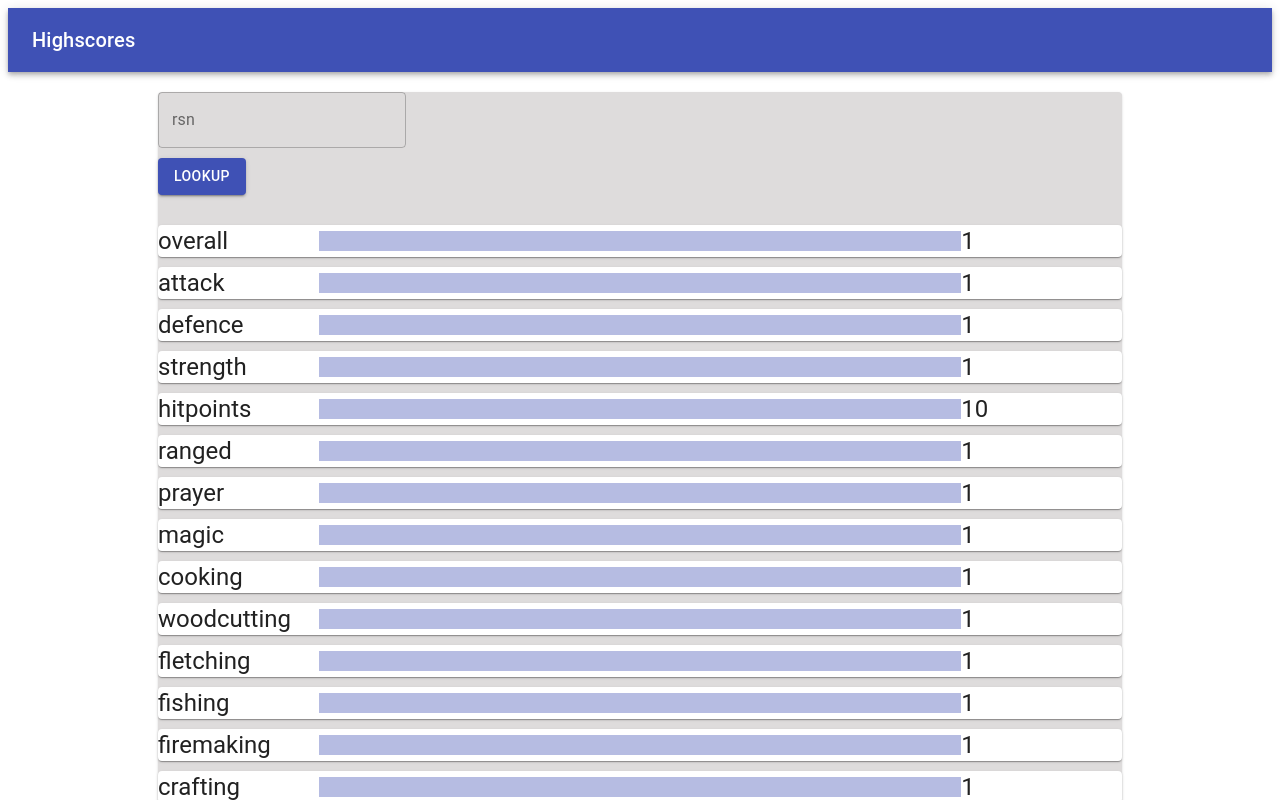
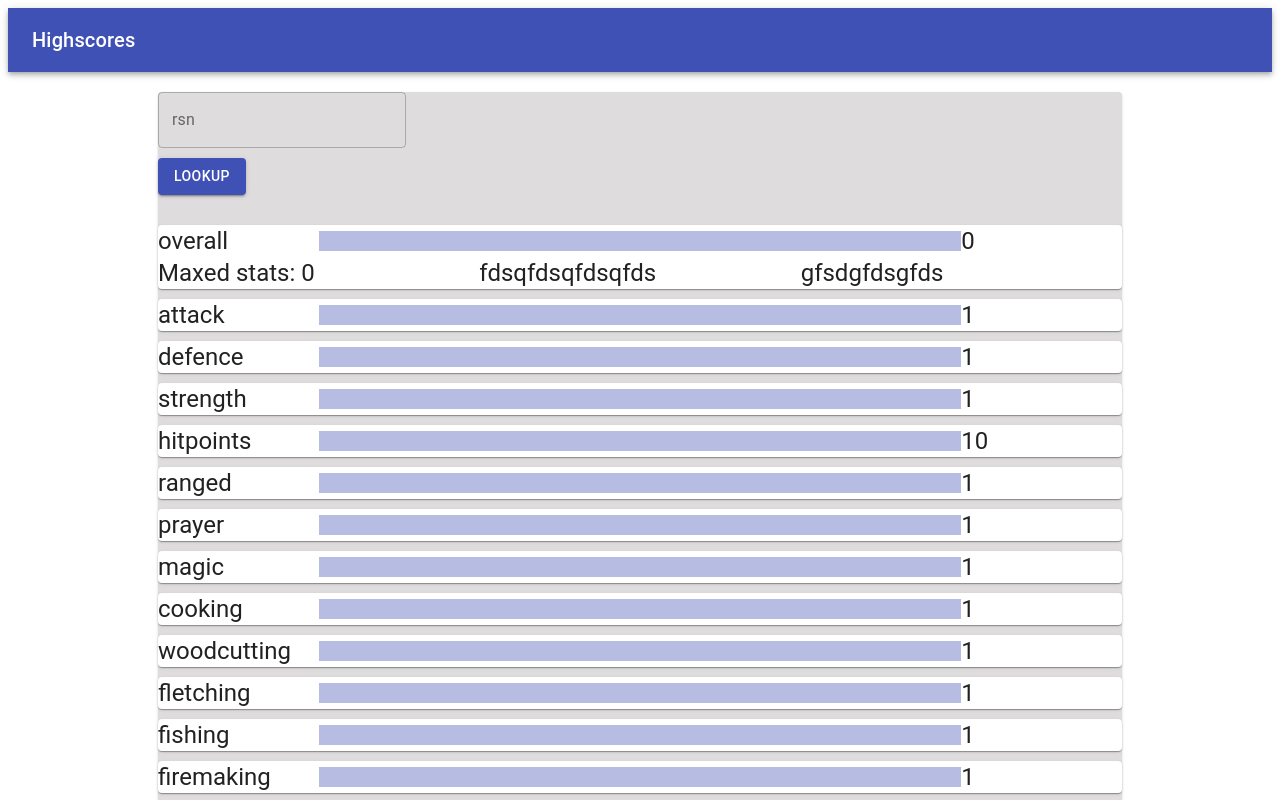
Before and after one commit to 1lander/osrshighscores, a React (Create React App) app: page / in a window 1280 px wide. Shown: the top 800 px of the page. Built offline with nearby package versions, Linux system fonts and the light colour scheme.

Commit message:
overall seperated and xp functions

```diff
--- a/src/App.js
+++ b/src/App.js
@@ -30,8 +30,10 @@ const useStyles = makeStyles((theme) => ({
 
 function App() {
 
-  let emptyPlayer = [
-      {id: 1, name: "overall", level:1, xp:0, rank:null, color: "#32a852"},
+  let emptyPlayer = {
+    overall: {id: 1, name: "overall", level:0, xp:0, rank:null, color: 'black'},
+    skills:
+    [
       {id: 2, name: "attack", level:1, xp:0, rank:null, color: "#f21202"},
       {id: 3, name: "defence", level:1, xp:0, rank:null, color: "#74e4f2"},
       {id: 4, name: "strength", level:1, xp:0, rank:null, color: "#338239"},
@@ -55,7 +57,7 @@ function App() {
       {id: 22, name: "runecraft", level:1, xp:0, rank:null, color: "#32a852"},
       {id: 23, name: "hunter", level:1, xp:0, rank:null, color: "#32a852"},
       {id: 24, name: "construction", level:1, xp:0, rank:null, color: "#32a852"}
-  ];
+  ]};
 
   const [playerData, setPlayerdata] = useState(emptyPlayer);
   const [pressed, setPressed] = useState(false);
--- a/src/components/highscore.js
+++ b/src/components/highscore.js
@@ -25,9 +25,33 @@ function formatXp(xp, scale){
         xp = 13034431
       }
         return xp/130344.31;
-    }else{
+    }else if(scale === 200){
         return xp/2000000
     }
+}
+
+function calculateOverallXp(skills){
+  let maxedSkillsxp = 0;
+  skills.map((s) => {
+    if(s.level === 99) {
+      maxedSkillsxp += 13034431;
+    }else{
+      maxedSkillsxp += s.xp;
+    }
+  })
+  return maxedSkillsxp/2997919.13
+}
+
+function skillsToMax(skills){
+  let maxedSkills = {maxed: 0, notmaxed: 0};
+  skills.map((s) => {
+    if(s.level === 99) {
+      maxedSkills.maxed++;
+    }else{
+      maxedSkills.notmaxed++;
+    }
+  })
+  return maxedSkills
 }
 
 function Sort(skills, state){
@@ -40,9 +64,7 @@ function Sort(skills, state){
 
 
 function Levelview(props){
-
       const classes = useStyles(props);
-
       return(
       <Paper style={{marginBottom: "10px"}}>
       <Grid
@@ -88,6 +110,59 @@ function Levelview(props){
     );
   }
 
+function Overallview(props){
+    const classes = useStyles(props);
+    return(
+    <Paper style={{marginBottom: "10px"}}>
+    <Grid
+        container
+        direction="row"
+        justify="flex-start"
+        alignItems="center"
+    >
+        <Grid item xs={2}>
+            <Typography variant="h5">
+                {props.name}
+            </Typography>
+        </Grid>
+        <Grid item xs={8}>
+            <LinearProgress
+                classes={{root: classes.root, barColorPrimary: classes.barColorPrimary}}
+                variant="determinate"
+                value={props.formattedXp}
+            />
+        </Grid>
+        <Grid item xs={2}>
+            <Typography variant="h5">
+                {props.level}
+            </Typography>
+        </Grid>
+    </Grid>
+    <Grid
+        container
+        direction="row"
+        justify="flex-start"
+        alignItems="center"
+    >
+        <Grid item xs>
+            <Typography variant="h5">
+                Maxed stats: {props.maxedStats.maxed}
+            </Typography>
+        </Grid>
+        <Grid item xs>
+            <Typography variant="h5">
+                fdsqfdsqfdsqfds
+            </Typography>
+        </Grid>
+        <Grid item xs>
+            <Typography variant="h5">
+                gfsdgfdsgfds
+            </Typography>
+        </Grid>
+    </Grid>
+    </Paper>
+  );
+}
 export default class Highscore extends React.Component {
 
     constructor(props){
@@ -95,7 +170,7 @@ export default class Highscore extends React.Component {
     }
 
     componentDidUpdate(){
-        console.log(Sort(this.props.playerData, 'desc'));
+        Sort(this.props.playerData.skills, 'desc');
     }
 
     componentDidMount(){
@@ -103,9 +178,21 @@ export default class Highscore extends React.Component {
     }
 
     render() {
+        const overall = this.props.playerData.overall;
+        const skills = this.props.playerData.skills;
         return(
            <div>
-               {this.props.playerData.map((s) => <Levelview key={s.id} name={s.name} level={s.level} xp={s.xp} rank={s.rank} skill={s} color={s.color}></Levelview>)}
+              <Overallview
+                key={overall.id}
+                name={overall.name}
+                level={overall.level}
+                xp={overall.xp}
+                rank={overall.rank}
+                color={overall.color}
+                formattedXp={calculateOverallXp(skills)}
+                maxedStats={skillsToMax(skills)}
+              />
+              {skills.map((s) => <Levelview key={s.id} name={s.name} level={s.level} xp={s.xp} rank={s.rank} skill={s} color={s.color} />)}
            </div>
       );
     }
--- a/src/components/searchbar.js
+++ b/src/components/searchbar.js
@@ -26,33 +26,33 @@ export default class RsnForm extends React.Component {
           }
         }).then(data => {
             let s = data.main.skills;
-            //console.log(data.main);
-            this.props.setPlayerdata([
-                {id: 1, name: "overall", level:s.overall.level, xp:s.overall.xp, rank:s.overall.rank, color: "#32a852"},
-                {id: 2, name: "attack", level:s.attack.level, xp:s.attack.xp, rank:s.attack.rank, color: "#ff1e1e"},
-                {id: 3, name: "defence", level:s.defence.level, xp:s.defence.xp, rank:s.defence.rank, color: "#3251ff"},
-                {id: 4, name: "strength", level:s.strength.level, xp:s.strength.xp, rank:s.strength.rank, color: "#187c22"},
-                {id: 5, name: "hitpoints", level:s.hitpoints.level, xp:s.hitpoints.xp, rank:s.hitpoints.rank, color: "#f2f2f2"},
-                {id: 6, name: "ranged", level:s.ranged.level, xp:s.ranged.xp, rank:s.ranged.rank, color: "#187c22"},
-                {id: 7, name: "prayer", level:s.prayer.level, xp:s.prayer.xp, rank:s.prayer.rank, color: "#f2f2f2"},
-                {id: 8, name: "magic", level:s.magic.level, xp:s.magic.xp, rank:s.magic.rank, color: "#f2f2f2"},
-                {id: 9, name: "cooking", level:s.cooking.level, xp:s.cooking.xp, rank:s.cooking.rank, color: "#622a7c"},
-                {id: 10, name: "woodcutting", level:s.woodcutting.level, xp:s.woodcutting.xp, rank:s.woodcutting.rank, color: "#3f2905"},
-                {id: 11, name: "fletching", level:s.fletching.level, xp:s.fletching.xp, rank:s.fletching.rank, color: "#187c22"},
-                {id: 12, name: "fishing", level:s.fishing.level, xp:s.fishing.xp, rank:s.fishing.rank, color: "#3251ff"},
-                {id: 13, name: "firemaking", level:s.firemaking.level, xp:s.firemaking.xp, rank:s.firemaking.rank, color: "#ff7b23"},
-                {id: 14, name: "crafting", level:s.crafting.level, xp:s.crafting.xp, rank:s.crafting.rank, color: "#3f2905"},
-                {id: 15, name: "smithing", level:s.smithing.level, xp:s.smithing.xp, rank:s.smithing.rank, color: "#3f2905"},
-                {id: 16, name: "mining", level:s.mining.level, xp:s.mining.xp, rank:s.mining.rank, color: "#3f2905"},
-                {id: 17, name: "herblore", level:s.herblore.level, xp:s.herblore.xp, rank:s.herblore.rank, color: "#187c22"},
-                {id: 18, name: "agility", level:s.agility.level, xp:s.agility.xp, rank:s.agility.rank, color: "#3251ff"},
-                {id: 19, name: "thieving", level:s.thieving.level, xp:s.thieving.xp, rank:s.thieving.rank, color: "#622a7c"},
-                {id: 20, name: "slayer", level:s.slayer.level, xp:s.slayer.xp, rank:s.slayer.rank, color: "#000000"},
-                {id: 21, name: "farming", level:s.farming.level, xp:s.farming.xp, rank:s.farming.rank, color: "#187c22"},
-                {id: 22, name: "runecraft", level:s.runecraft.level, xp:s.runecraft.xp, rank:s.runecraft.rank, color: "#f2f2f2"},
-                {id: 23, name: "hunter", level:s.hunter.level, xp:s.hunter.xp, rank:s.hunter.rank, color: "#3f2905"},
-                {id: 24, name: "construction", level:s.construction.level, xp:s.construction.xp, rank:s.construction.rank, color: "#f2f2f2"}
-            ]);
+            this.props.setPlayerdata({
+              overall: {id: 1, name: "overall", level:s.overall.level, xp:s.overall.xp, rank:s.overall.rank, color: 'black'},
+              skills: [
+                {id: 2, name: "attack", level:s.attack.level, xp:s.attack.xp, rank:s.attack.rank, color: "#9b2007"},
+                {id: 3, name: "defence", level:s.defence.level, xp:s.defence.xp, rank:s.defence.rank, color: "#6277be"},
+                {id: 4, name: "strength", level:s.strength.level, xp:s.strength.xp, rank:s.strength.rank, color: "#04955a"},
+                {id: 5, name: "hitpoints", level:s.hitpoints.level, xp:s.hitpoints.xp, rank:s.hitpoints.rank, color: "#837e7e"},
+                {id: 6, name: "ranged", level:s.ranged.level, xp:s.ranged.xp, rank:s.ranged.rank, color: "#6d9017"},
+                {id: 7, name: "prayer", level:s.prayer.level, xp:s.prayer.xp, rank:s.prayer.rank, color: "#9f9323"},
+                {id: 8, name: "magic", level:s.magic.level, xp:s.magic.xp, rank:s.magic.rank, color: "#3250c1"},
+                {id: 9, name: "cooking", level:s.cooking.level, xp:s.cooking.xp, rank:s.cooking.rank, color: "#702386"},
+                {id: 10, name: "woodcutting", level:s.woodcutting.level, xp:s.woodcutting.xp, rank:s.woodcutting.rank, color: "#348c25"},
+                {id: 11, name: "fletching", level:s.fletching.level, xp:s.fletching.xp, rank:s.fletching.rank, color: "#038d7d"},
+                {id: 12, name: "fishing", level:s.fishing.level, xp:s.fishing.xp, rank:s.fishing.rank, color: "#6a84a4"},
+                {id: 13, name: "firemaking", level:s.firemaking.level, xp:s.firemaking.xp, rank:s.firemaking.rank, color: "#bd7819"},
+                {id: 14, name: "crafting", level:s.crafting.level, xp:s.crafting.xp, rank:s.crafting.rank, color: "#976e4d"},
+                {id: 15, name: "smithing", level:s.smithing.level, xp:s.smithing.xp, rank:s.smithing.rank, color: "#6c6b52"},
+                {id: 16, name: "mining", level:s.mining.level, xp:s.mining.xp, rank:s.mining.rank, color: "#5d8fa7"},
+                {id: 17, name: "herblore", level:s.herblore.level, xp:s.herblore.xp, rank:s.herblore.rank, color: "#078509"},
+                {id: 18, name: "agility", level:s.agility.level, xp:s.agility.xp, rank:s.agility.rank, color: "#3a3c89"},
+                {id: 19, name: "thieving", level:s.thieving.level, xp:s.thieving.xp, rank:s.thieving.rank, color: "#6c3457"},
+                {id: 20, name: "slayer", level:s.slayer.level, xp:s.slayer.xp, rank:s.slayer.rank, color: "#646464"},
+                {id: 21, name: "farming", level:s.farming.level, xp:s.farming.xp, rank:s.farming.rank, color: "#65983f"},
+                {id: 22, name: "runecraft", level:s.runecraft.level, xp:s.runecraft.xp, rank:s.runecraft.rank, color: "#a4881b"},
+                {id: 23, name: "hunter", level:s.hunter.level, xp:s.hunter.xp, rank:s.hunter.rank, color: "#5c5941"},
+                {id: 24, name: "construction", level:s.construction.level, xp:s.construction.xp, rank:s.construction.rank, color: "#82745f"}
+            ]});
             this.props.setPressed(false)
         }).catch(error => console.log('error is', error));
   }
```
